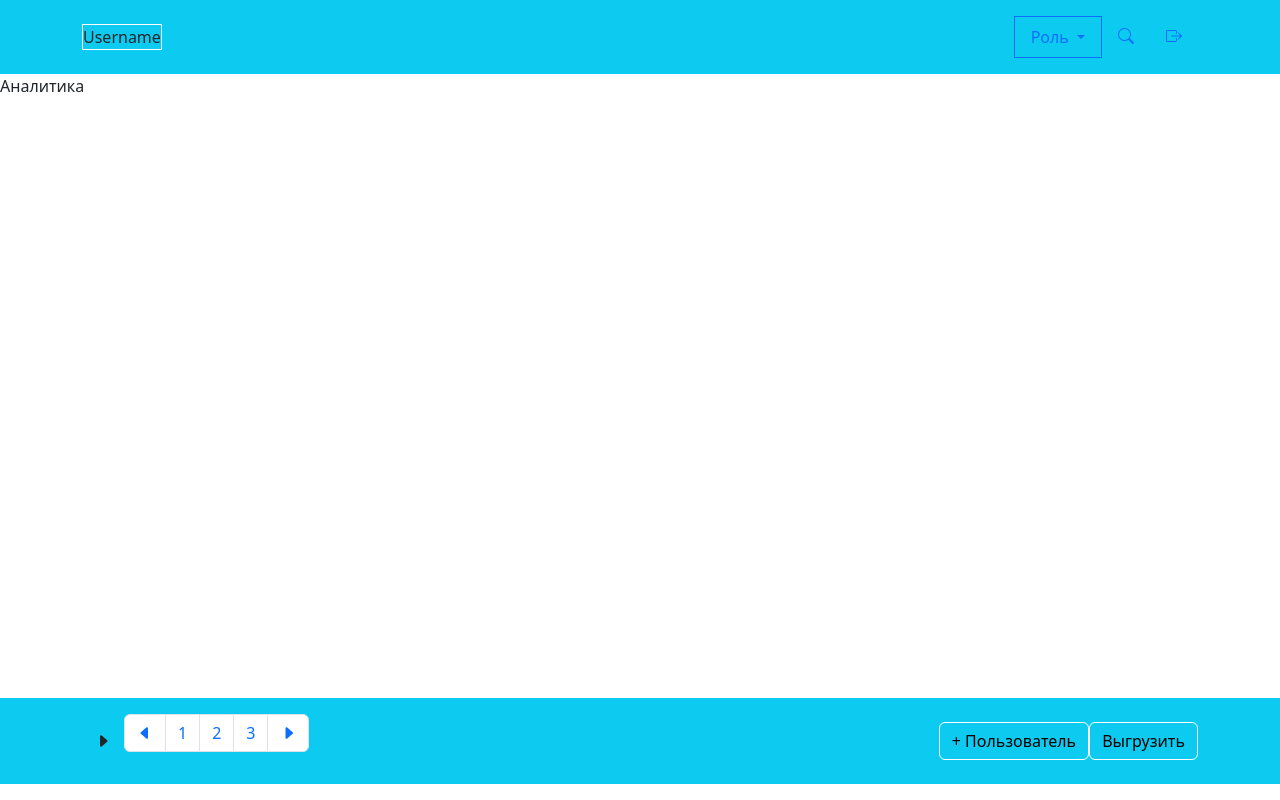
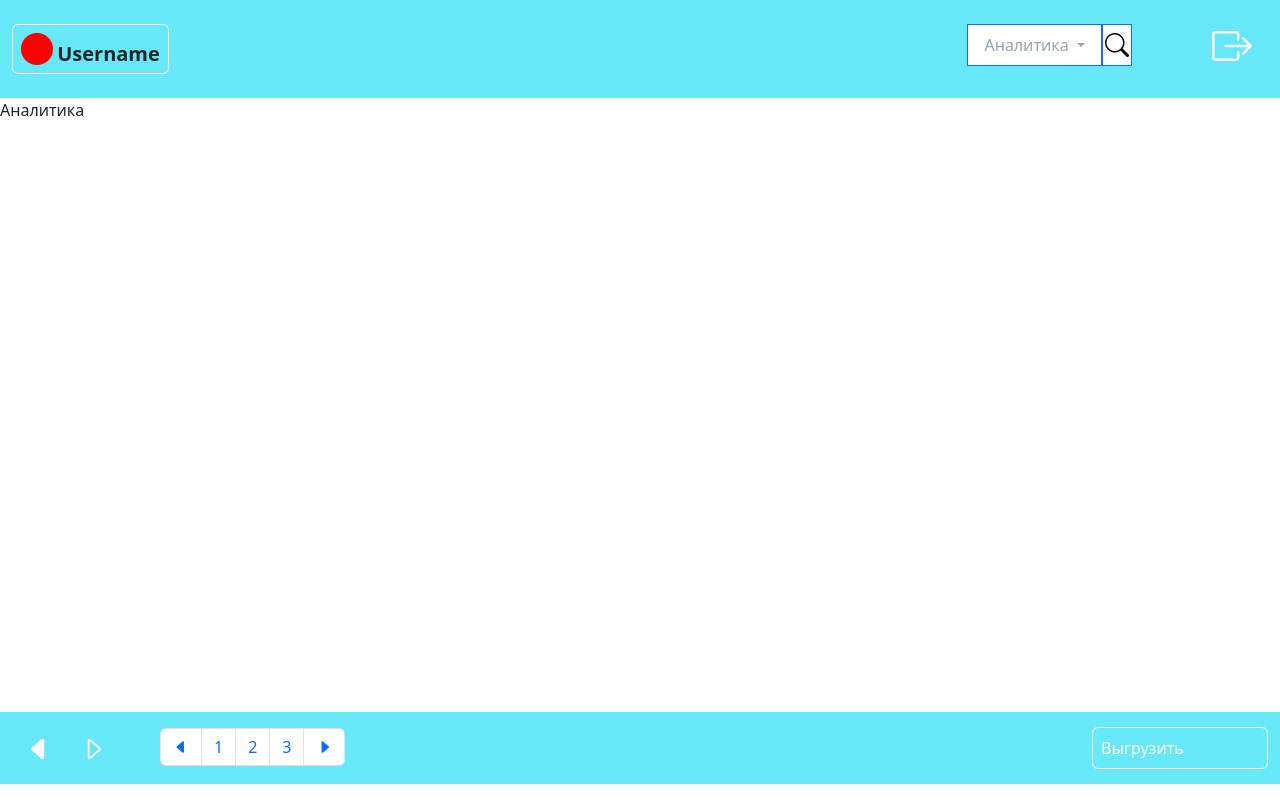
Before and after one commit to Studio-Yandex-Practicum/adaptive_hockey_federation, a Django app: page /analytics/ in a window 1280 px wide. Run offline with Django 4.2, Linux system fonts and the light colour scheme; some libraries are stand-ins or nearby versions.

Commit message:
Доработан шаблон

```diff
--- a/adaptive_hockey_federation/templates/base.html
+++ b/adaptive_hockey_federation/templates/base.html
@@ -5,6 +5,7 @@
     <meta name="viewport" content="width=device-width, initial-scale=1">
     <link href="https://cdn.jsdelivr.net/npm/bootstrap@5.3.2/dist/css/bootstrap.min.css" rel="stylesheet" integrity="sha384-T3c6CoIi6uLrA9TneNEoa7RxnatzjcDSCmG1MXxSR1GAsXEV/Dwwykc2MPK8M2HN" crossorigin="anonymous">
     <link rel="stylesheet" href="https://cdn.jsdelivr.net/npm/bootstrap-icons@1.11.1/font/bootstrap-icons.css">
+    <script src="https://cdn.tailwindcss.com"></script>
     <title>
       {% block title %}
       Тут будет заголовок
--- a/adaptive_hockey_federation/templates/includes/button.html
+++ b/adaptive_hockey_federation/templates/includes/button.html
@@ -1,5 +1,7 @@
-<a href="#">
-  <button type="button" class="btn btn-info border border-white" role="button" data-bs-toggle="button">
-    {{ name }}
-  </button>
-</a>
+{% with request.path as current_url_name %}
+  <a href="{{ url_name }}"
+    class="nav-link border border-white bg-cyan-300 hover:bg-violet-950 text-white p-2 w-44 text-left
+    {% if current_url_name  == url_name %}bg-violet-950{% endif %}">
+      {{ name }}
+  </a>
+{% endwith %}
--- a/adaptive_hockey_federation/templates/includes/drawer.html
+++ b/adaptive_hockey_federation/templates/includes/drawer.html
@@ -1,21 +1,44 @@
-  <div class="offcanvas offcanvas-start" style="background-color: #6f42c1" data-bs-backdrop="static" tabindex="-1" id="staticBackdrop" aria-labelledby="staticBackdropLabel">
+<div class="offcanvas offcanvas-start  bg-violet-950" data-bs-backdrop="static" tabindex="-1"
+id="staticBackdrop" aria-labelledby="staticBackdropLabel">
 
-    <div class="offcanvas-body">
-      <ul class="nav-list" style="list-style-type:none">
-        <div class="logo-img p-5">
-          <img src="https://paraicehockey.ru/wp-content/uploads/2022/02/FAH_q.png" width="150" height="150">
+  <div class="offcanvas-body mx-auto">
+    <ul class="nav-list" style="list-style-type:none">
+      <div class="container py-5">
+        <div class="row">
+          <div class="col-4 flex justify-end">
+            <span class="logo-img">
+              <img src="https://paraicehockey.ru/wp-content/uploads/2022/02/FAH_q.png" width="100" height="100">
+            </span>
+          </div>
+          <div class="col text-white flex justify-start">
+            Мир хокея<br>для особенных<br>детей
+          </div>
         </div>
-        <li>{% include "includes/button.html" with name="Пользователи" %}</li>
-        <li>{% include "includes/button.html" with name="Команды" %}</li>
-        <li>{% include "includes/button.html" with name="Соревнования" %}</li>
-        <li>{% include "includes/button.html" with name="Аналитика" %}</li>
-        <li>{% include "includes/button.html" with name="Выгрузки" %}</li>
-      </ul>
-    </div>
+      </div>
+      <li class="nav-item py-2">
+        {% url 'main:users' as url_name %}{% include "includes/button.html" with name="Пользователи" %}
+      </li>
+      <li class="nav-item py-2">
+        {% url 'main:teams' as url_name %}{% include "includes/button.html" with name="Команды" %}
+      </li>
+      <li class="nav-item py-2">
+        {% url 'main:competitions' as url_name %}{% include "includes/button.html" with name="Соревнования" %}
+      </li>
+      <li class="nav-item py-2">
+        {% url 'main:analytics' as url_name %}{% include "includes/button.html" with name="Аналитика" %}
+      </li>
+      <li class="nav-item py-2">
+        {% url 'main:unloads' as url_name %}{% include "includes/button.html" with name="Выгрузки" %}
+      </li>
+    </ul>
+  </div>
 
-    <div class="offcanvas-footer p-5">
-      <button type="button" class="btn" data-bs-dismiss="offcanvas" aria-label="Close">
-        <i class="bi bi-caret-left-fill"></i>
-      </button>
-    </div>
+  <div class="offcanvas-footer pb-5">
+    <button type="button" class="btn ps-16" data-bs-dismiss="offcanvas" aria-label="Close">
+      <i class="bi bi-caret-left fs-3" style="color: white;"></i>
+    </button>
+    <button type="button" class="btn">
+      <i class="bi bi-caret-right-fill fs-3" style="color: white;"></i>
+    </button>
   </div>
+</div>
--- a/adaptive_hockey_federation/templates/includes/dropdown_button.html
+++ b/adaptive_hockey_federation/templates/includes/dropdown_button.html
@@ -1,6 +1,13 @@
-<li class="nav-item dropdown">
-    <a class="nav-link dropdown-toggle border border-primary" href="#" role="button" data-bs-toggle="dropdown" aria-expanded="false">
-      {{ name }}
+{% with request.resolver_match.view_name as view_name %}
+
+  <li class="nav-item dropdown mt-3">
+    <a class="nav-link dropdown-toggle border border-primary bg-white w-auto text-slate-400" href="#"
+    role="button" data-bs-toggle="dropdown" aria-expanded="false">
+      {% if view_name  == 'main:users' %}Роль{% endif %}
+      {% if view_name  == 'main:teams' %}Команда{% endif %}
+      {% if view_name  == 'main:competitions' %}Соревнование{% endif %}
+      {% if view_name  == 'main:analytics' %}Аналитика{% endif %}
+      {% if view_name  == 'main:unloads' %}Выгрузка{% endif %}
     </a>
     <ul class="dropdown-menu">
       <li><a class="dropdown-item" href="#">1</a></li>
@@ -9,3 +16,4 @@
       <li><a class="dropdown-item" href="#">...</a></li>
     </ul>
   </li>
+{% endwith %}
--- a/adaptive_hockey_federation/templates/includes/footer.html
+++ b/adaptive_hockey_federation/templates/includes/footer.html
@@ -1,20 +1,24 @@
-<div class="footer-copyright text-center py-3">
-  <nav class="navbar navbar-light" style="background-color: #0dcaf0">
-    <div class="container py-2">
+<div class="footer-copyright py-3">
+  <nav class="navbar navbar-light bg-cyan-300">
+    <div class="container">
       <div class="nav nav-pills justify-content-start">
-        <button class="btn" type="button" data-bs-toggle="offcanvas" data-bs-target="#staticBackdrop" aria-controls="staticBackdrop">
-          <i class="bi bi-caret-right-fill"></i>
+        <button class="btn" type="button">
+          <i class="bi bi-caret-left-fill fs-3" style="color: white;"></i>
         </button>
-        <nav aria-label="Page navigation example">
-          <ul class="pagination">
+        <button class="btn" type="button" data-bs-toggle="offcanvas" data-bs-target="#staticBackdrop"
+        aria-controls="staticBackdrop">
+          <i class="bi bi-caret-right fs-3" style="color: white;"></i>
+        </button>
+        <nav aria-label="Page navigation example" class="p-2">
+          <ul class="pagination ps-8">
             <li class="page-item">
               <a class="page-link" href="#" aria-label="Previous">
                 <i class="bi bi-caret-left-fill"></i>
               </a>
             </li>
-            <li class="page-item"><a class="page-link" href="#">1</a></li>
-            <li class="page-item"><a class="page-link" href="#">2</a></li>
-            <li class="page-item"><a class="page-link" href="#">3</a></li>
+            <li class="page-item"><a class="page-link hover:text-black" href="#">1</a></li>
+            <li class="page-item"><a class="page-link hover:text-black" href="#">2</a></li>
+            <li class="page-item"><a class="page-link hover:text-black" href="#">3</a></li>
             <li class="page-item">
               <a class="page-link" href="#" aria-label="Next">
                 <i class="bi bi-caret-right-fill"></i>
@@ -24,8 +28,12 @@
         </nav>
       </div>
       <ul class="nav nav-pills justify-content-end">
-        {% include "includes/button.html" with name="+ Пользователь" %}
-        {% include "includes/button.html" with name="Выгрузить" %}
+        {% with request.resolver_match.view_name as view_name %}
+          {% if view_name  == 'main:users' %}{% include "includes/button.html" with name="+ Пользователь" %}{% endif %}
+          {% if view_name  == 'main:teams' %}{% include "includes/button.html" with name="+ Команда" %}{% endif %}
+          {% if view_name  == 'main:competitions' %}{% include "includes/button.html" with name="+ Соревнование" %}{% endif %}
+          {% if view_name  != 'main:unloads' %}{% include "includes/button.html" with name="Выгрузить" %}{% endif %}
+        {% endwith %}
       </ul>
     </div>
   </nav>
--- a/adaptive_hockey_federation/templates/includes/header.html
+++ b/adaptive_hockey_federation/templates/includes/header.html
@@ -1,21 +1,23 @@
-<nav class="navbar navbar-light" style="background-color: #0dcaf0">
-  <div class="container py-2">
+<nav class="navbar navbar-light bg-cyan-300">
+
+  <div class="container">
     <ul class="nav d-flex justify-content-start">
-
-      <div class="border  border-white">
-        Username
+      <div class="border border-white rounded px-2">
+        <i class="bi bi-circle-fill fs-2" style="color: red;"></i>
+        <b class="text-xl">Username</b>
       </div>
     </ul>
-    <ul class="nav d-flex justify-content-end">
-      {% include "includes/dropdown_button.html" with name="Роль" %}
+
+    <ul class="nav justify-content-end">
       <li class="nav-item">
-        <a class="nav-link" href="##">
-          <i class="bi bi-search"></i>
+        {% include "includes/dropdown_button.html" %}
+        <a class="nav-link border border-primary mt-3 mb-4 bg-white p-0.5" href="##">
+          <i class="bi bi-search fs-4 bg-white" style="color: black;"></i>
         </a>
       </li>
-      <li class="nav-item">
+      <li class="nav-item ms-16">
         <a class="nav-link" href="##">
-          <i class="bi bi-box-arrow-right"></i>
+          <i class="bi bi-box-arrow-right fs-1" style="color: white;"></i>
         </a>
       </li>
     </ul>
```
Also changed, not shown: 1 other file.
